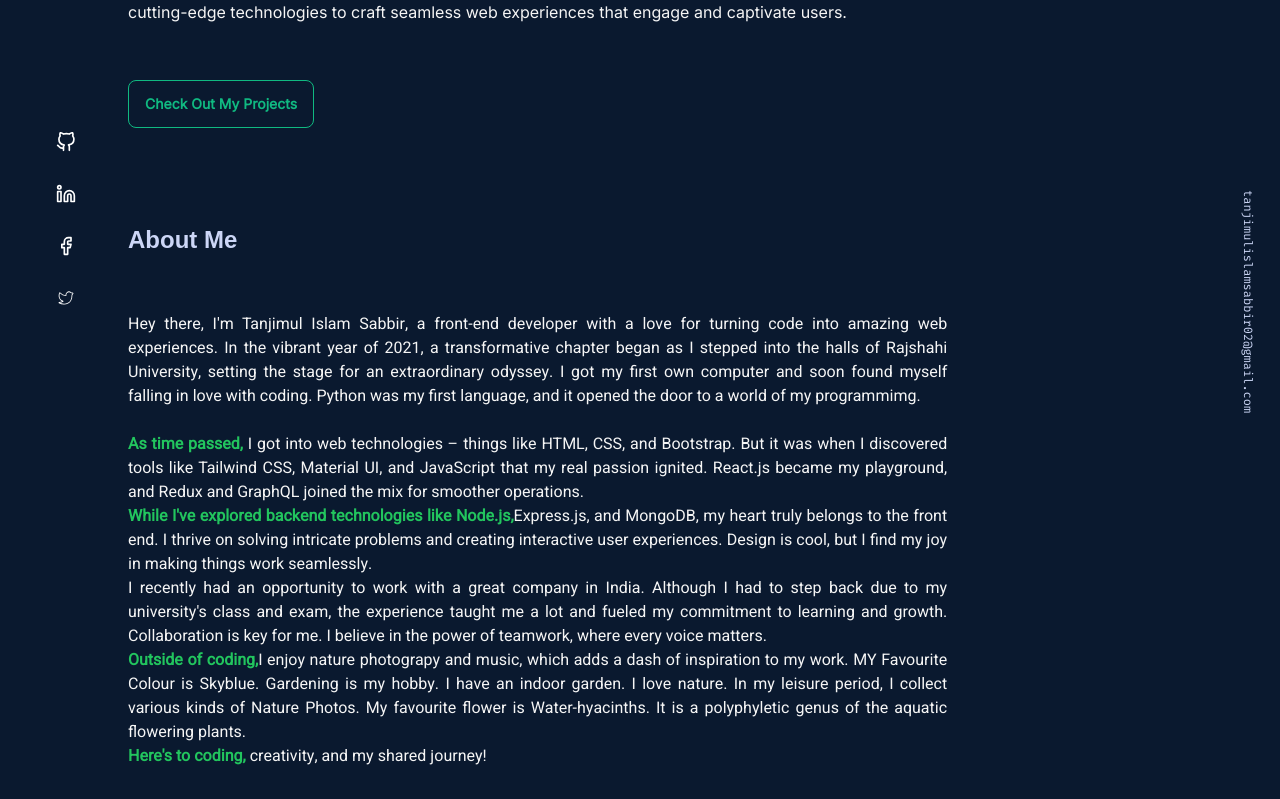
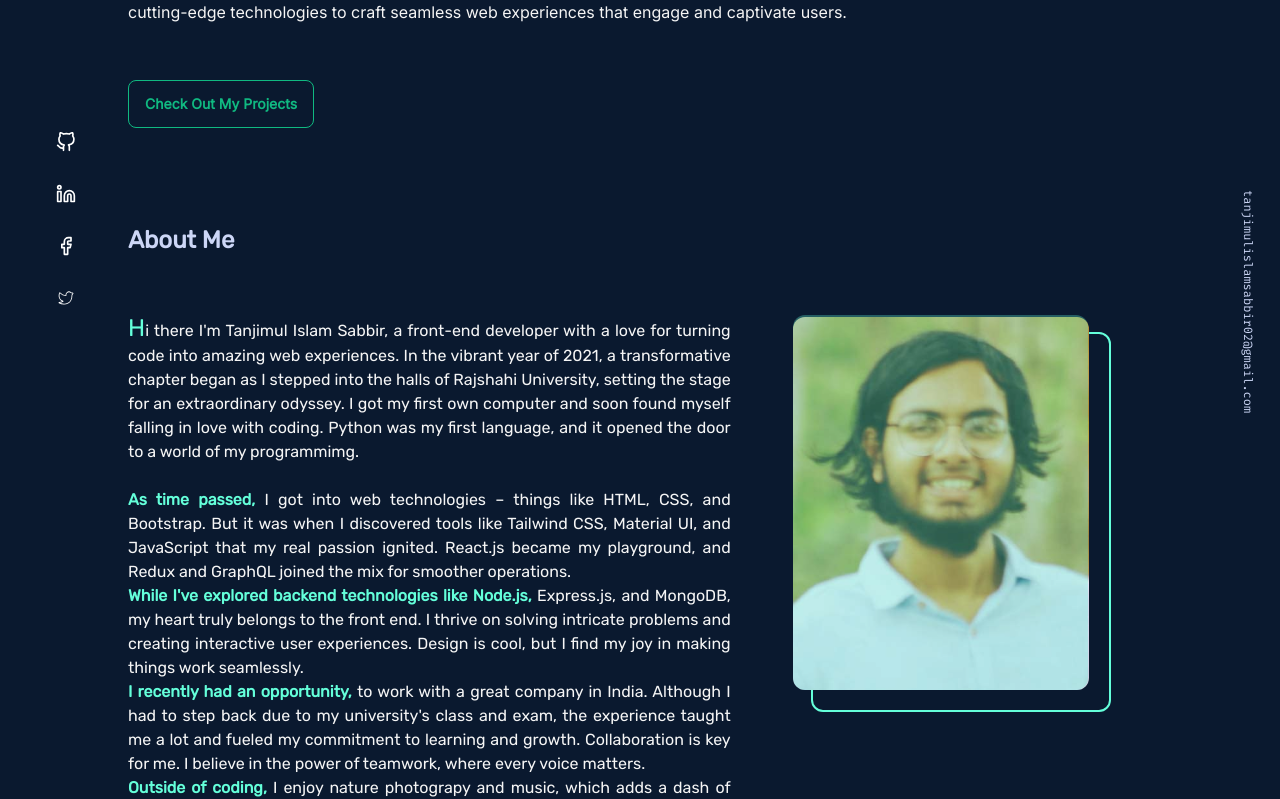
Before and after one commit to TanjimulSabbir/my-portfolio, a React (Vite) app: page / in a window 1280 px wide. Shown: the part 364-1163 px from the top of the page. Built offline with nearby package versions, Linux system fonts and the light colour scheme; a web font is replaced by a local one.

Commit message:
about-page

```diff
--- a/src/App.css
+++ b/src/App.css
@@ -9,6 +9,9 @@ a{
 .fira{
     font-family: 'Fira Mono', monospace;
 }
+.rubik{
+    font-family: "Rubik", sans-serif;
+}
 .merina{
     font-family: 'Spinnaker', sans-serif;
 }
--- a/src/Components/Pages/About/About.jsx
+++ b/src/Components/Pages/About/About.jsx
@@ -1,35 +1,43 @@
-import React from 'react'
-
+import TanjimulSabbir from "../../../assets/Photos/TanjimulSabbir.jpg"
 const About = () => {
     return (
-        <div id='about' className='merina mid-lg:w-4/5 py-24'>
-            <h1 className='TitleText font-bold text-[#ccd6f6]'>About Me</h1>
-            <div className='mt-14 font-Calibre text-justify'>
+        <div id='about' className='rubik py-24'>
+            <h1 className='TitleText font-bold text-[#ccd6f6] mb-14'>About Me</h1>
+            <div className="flex items-start gap-20">
+                <div className="flex-1">
+                    <div className='text-justify'>
                         <p>
-                    Hey there, I'm Tanjimul Islam Sabbir, a front-end developer with a love for turning code into amazing web experiences. In the vibrant year of 2021, a transformative chapter began as I stepped into the halls of Rajshahi University, setting the stage for an extraordinary odyssey. I got my first own computer and soon found myself falling in love with coding. Python was my first language, and it opened the door to a world of my programmimg.
+                            <span className='text-2xl text-custom-highLightTextColor'>H</span>i there
+                            I'm Tanjimul Islam Sabbir, a front-end developer with a love for turning code into amazing web experiences. In the vibrant year of 2021, a transformative chapter began as I stepped into the halls of Rajshahi University, setting the stage for an extraordinary odyssey. I got my first own computer and soon found myself falling in love with coding. Python was my first language, and it opened the door to a world of my programmimg.
                         </p>
                         <br />
                         <p>
-                    <strong className='text-green-500'> As time passed,</strong>  I got into web technologies – things like HTML, CSS, and Bootstrap. But it was when I discovered tools like Tailwind CSS, Material UI, and JavaScript that my real passion ignited. React.js became my playground, and Redux and GraphQL joined the mix for smoother operations.
+                            <strong className='text-custom-highLightTextColor'> As time passed, </strong>  I got into web technologies – things like HTML, CSS, and Bootstrap. But it was when I discovered tools like Tailwind CSS, Material UI, and JavaScript that my real passion ignited. React.js became my playground, and Redux and GraphQL joined the mix for smoother operations.
                         </p>
 
                         <p>
-                    <strong className='text-green-500'> While I've explored backend technologies like Node.js,</strong>
+                            <strong className="text-custom-highLightTextColor"> While I've explored backend technologies like Node.js, </strong>
                             Express.js, and MongoDB, my heart truly belongs to the front end. I thrive on solving intricate problems and creating interactive user experiences. Design is cool, but I find my joy in making things work seamlessly. <br />
-                    I recently had an opportunity to work with a great company in India. Although I had to step back due to my university's class and exam, the experience taught me a lot and fueled my commitment to learning and growth. Collaboration is key for me. I believe in the power of teamwork, where every voice matters.
+                            <strong className='text-custom-highLightTextColor'>I recently had an opportunity, </strong>
+                            to work with a great company in India. Although I had to step back due to my university's class and exam, the experience taught me a lot and fueled my commitment to learning and growth. Collaboration is key for me. I believe in the power of teamwork, where every voice matters.
                         </p>
                         <p>
-                    <strong className='text-green-500'>Outside of coding,</strong>
+                            <strong className='text-custom-highLightTextColor'>Outside of coding, </strong>
 
                             I enjoy nature photograpy and music, which adds a dash of inspiration to my work.
-                    MY Favourite Colour is Skyblue.
-                    Gardening is
-                    my hobby. I have an indoor
-                    garden. I love nature. In my leisure period, I collect various kinds of Nature Photos. My favourite
-                    flower is
-                    Water-hyacinths. It is a polyphyletic genus of the aquatic flowering plants.
                         </p>
-                <p>  <strong className='text-green-500'>Here's to coding, </strong>  creativity, and my shared journey!</p>
+                        <p> <strong className='text-custom-highLightTextColor'>Here's to coding, </strong>  creativity, and my shared journey!</p>
+                    </div>
+                </div>
+                <div className="w-1/3 item-center justify-center mt-5">
+                    <div className="w-[300px] h-[380px] flex items-center justify-center border-2 border-custom-highLightTextColor rounded-xl relative">
+                        <img className="rounded-xl absolute bottom-5 right-5"
+                            src={TanjimulSabbir}
+                            alt="TanjimulSabbir"
+                        />
+                         <div className="w-[295px] h-[375px] absolute mb-10 mr-10  rounded-xl bg-custom-afterHoverTextColor transition-opacity duration-700 opacity-30 "></div>
+                    </div>
+                </div>
             </div>
         </div>
     )
```
Also changed, not shown: src/assets/Photos/TanjimulSabbir.jpg (added). Lines whose indentation alone changed are shown as unchanged.
